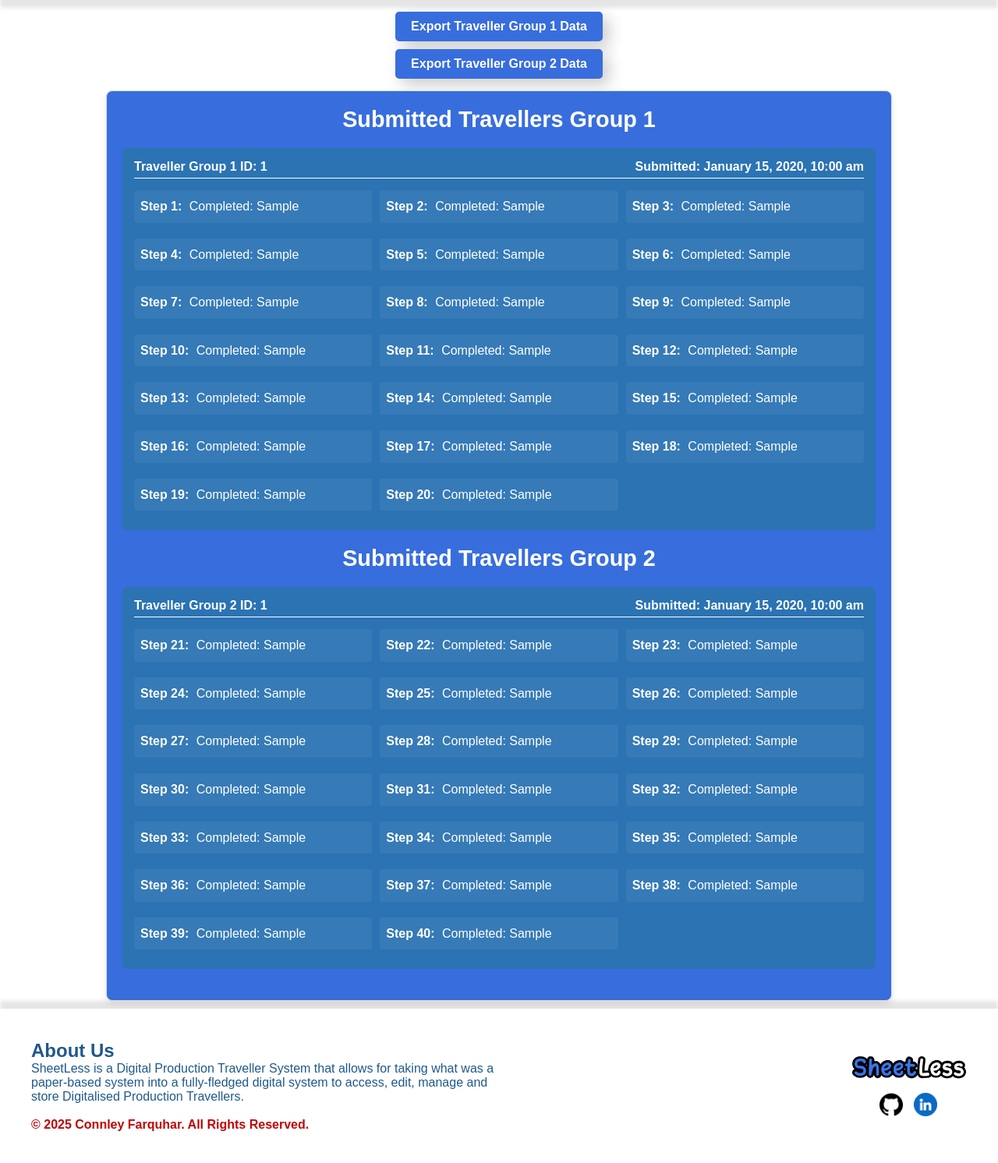
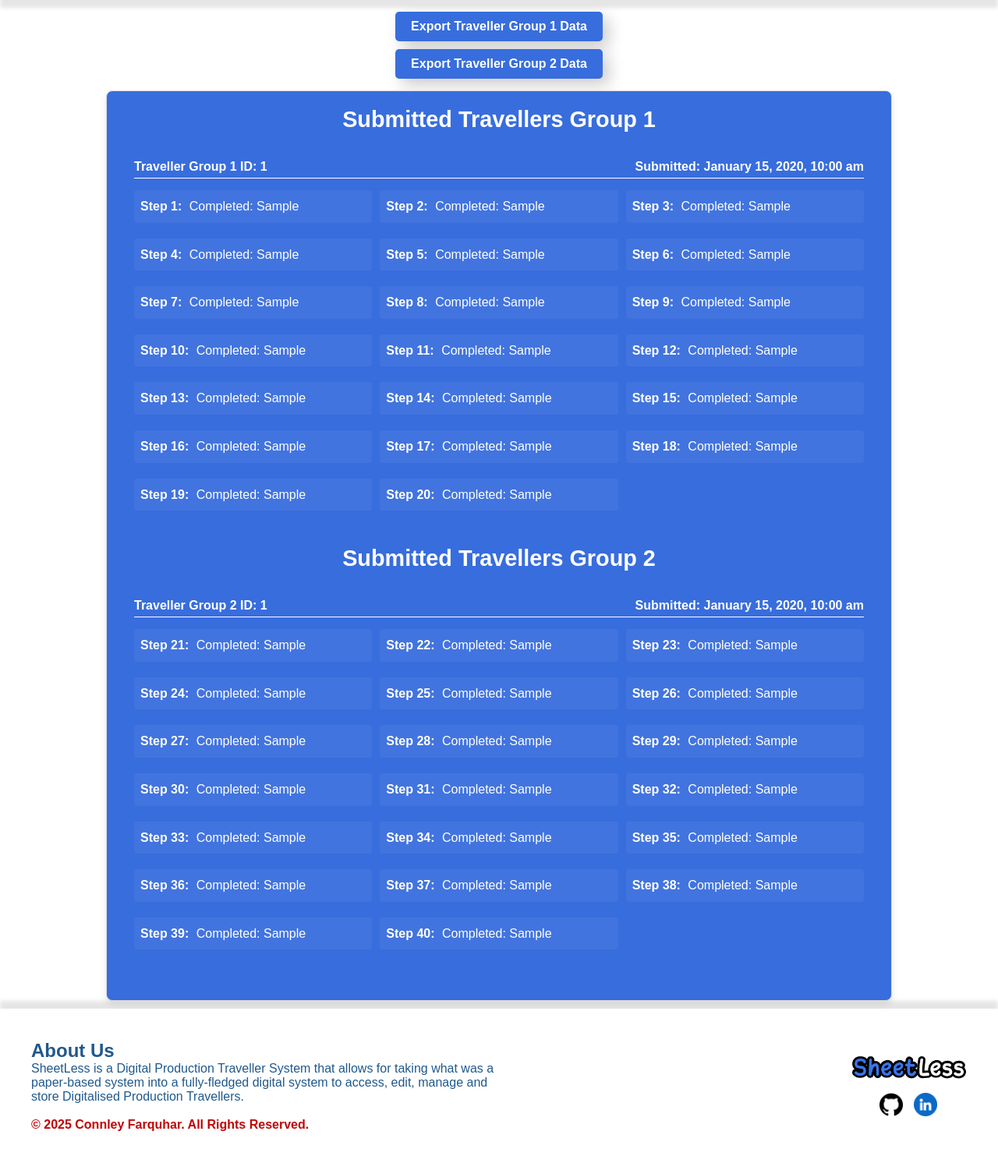
Before and after one commit to connleyfarquhar/Sheetless, a PHP site: page /Sheetless/pages/submittedtravellers.php in a window 1280 px wide. Shown: the part 94-1586 px from the top of the page at 78% size. Run offline with PHP 8.4, Linux system fonts and the light colour scheme; a user stored in the database is signed in; tables that the repository leaves empty hold one stand-in row (values such as "Sample post"); some web fonts are replaced.

Commit message:
Fixed CSS Styling in SubmittedTravellers.PHP using wrong shade of blue.

```diff
--- a/css/style.css
+++ b/css/style.css
@@ -525,7 +525,7 @@ nav ul li:not(:last-child)::after {
   }
 
   .traveller-item {
-    background-color: #2b73b3;
+    background-color: #386ddd;
     border-radius: 6px;
     padding: 15px;
     margin-bottom: 20px;
```
